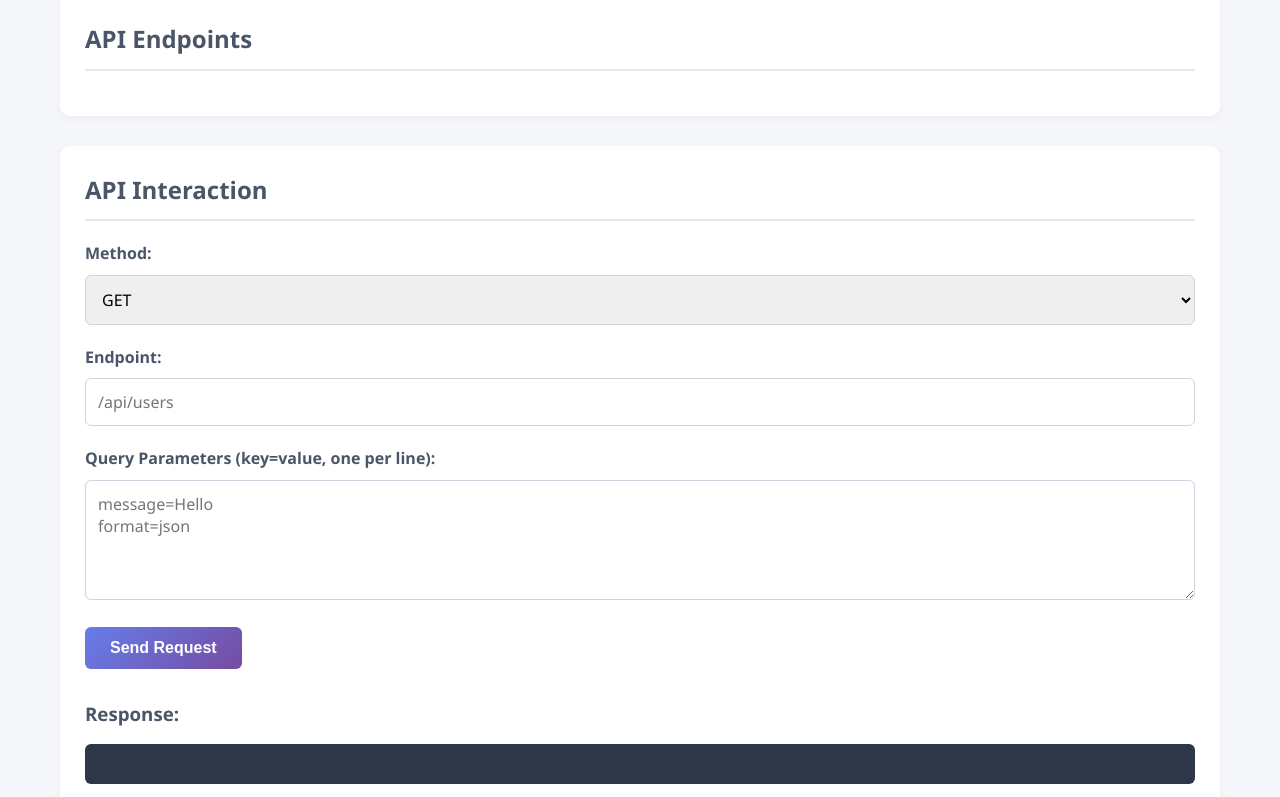
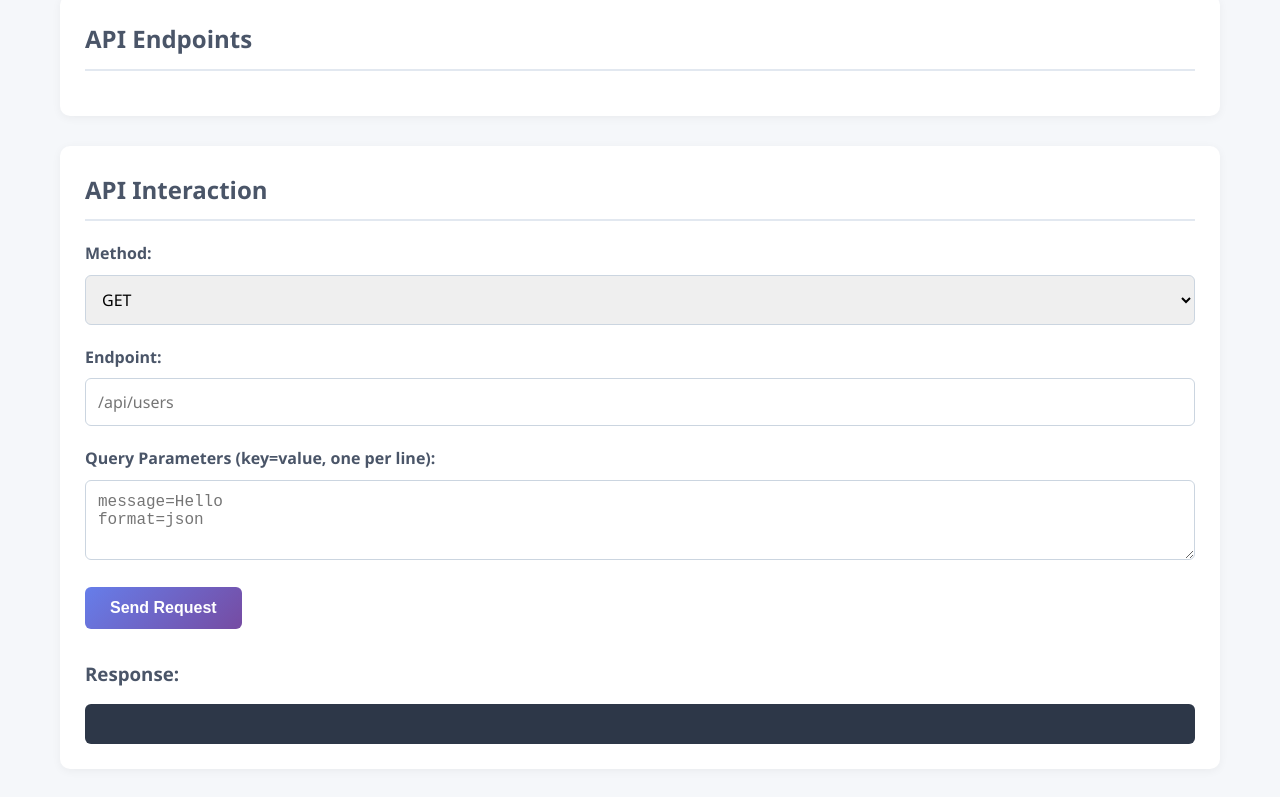
Before and after one commit to ikyyyofc/api, a website: page public/index.html in a window 1280 px wide. Shown: the part 411-1208 px from the top of the page. Drawn offline with Linux system fonts and the light colour scheme; no server answers.

Commit message:
update public/style.css

```diff
--- a/public/style.css
+++ b/public/style.css
@@ -242,3 +242,14 @@ button:hover {
         padding: 20px 15px;
     }
 }
+
+/* Tambahkan style berikut ke public/style.css */
+
+#query-params-container {
+    margin-bottom: 20px;
+}
+
+#query-params {
+    min-height: 80px;
+    font-family: monospace;
+}
```
